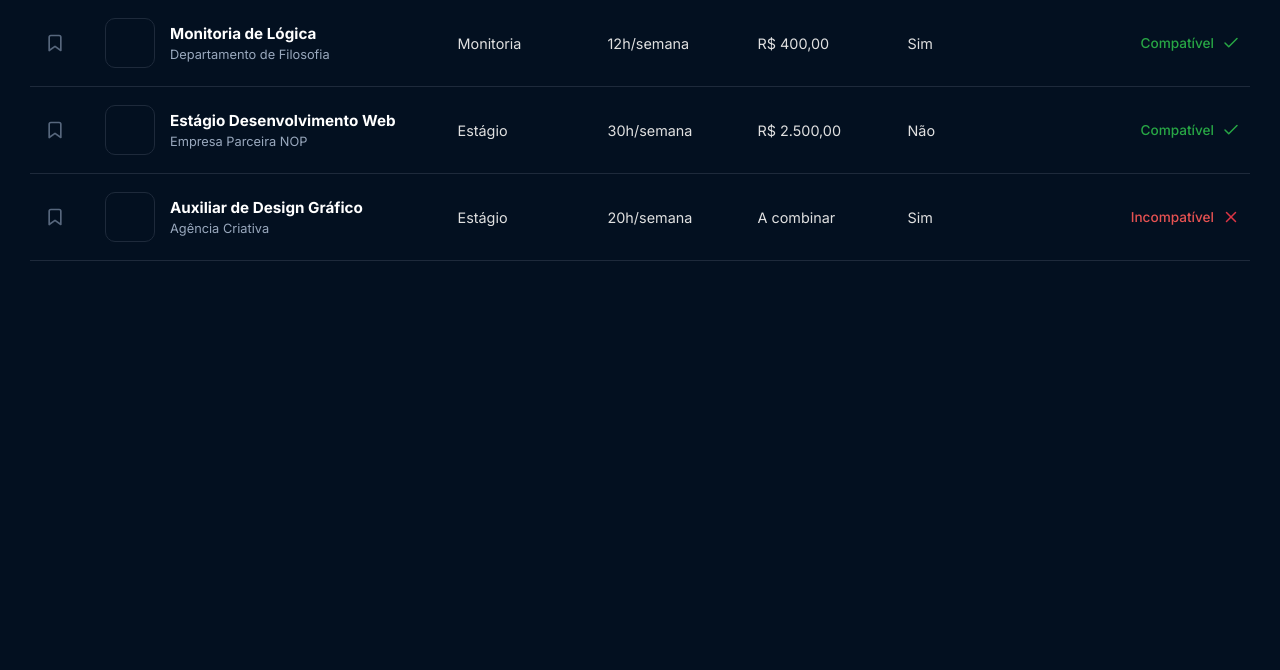
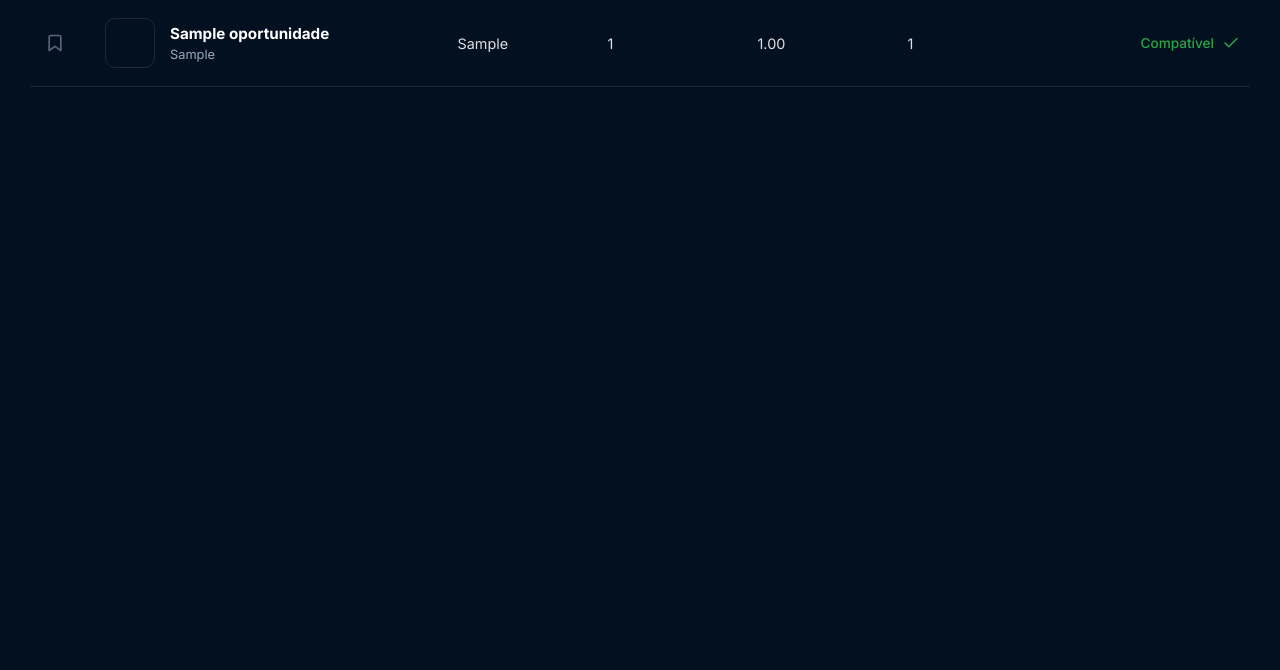
Before and after one commit to udagla5/INF1039---25.2---Time-1, a Django app: page /feed/ in a window 1280 px wide. Shown: the part 130-800 px from the top of the page. Run offline with Django 5.2, Linux system fonts and the light colour scheme; a user stored in the database is signed in; tables that the repository leaves empty hold one stand-in row (values such as "Sample post"); some libraries are stand-ins or nearby versions.

Commit message:
oportunidades banco
feed mostra oportunidades do banco uou

```diff
--- a/Projeto Django/nop/contas/views.py
+++ b/Projeto Django/nop/contas/views.py
@@ -128,6 +128,18 @@ class CustomLogoutView(AuthLogoutView):
 # feed.html - RF4, RF5, RF11
 # ===============================
 
+def FeedView(request):
+
+    oportunidades = Oportunidade.objects.all()
+
+    context = {
+        'oportunidades': oportunidades
+    }
+
+    return render(request, 'feed.html', context=context)
+
+
+
 class FeedView(LoginRequiredMixin, ListView):
     """RF4, RF5, RF11 - Feed de oportunidades com filtros (feed.html)"""
     model = Oportunidade
@@ -136,45 +148,45 @@ class FeedView(LoginRequiredMixin, ListView):
     paginate_by = 12
     login_url = 'login'
 
-    def get_queryset(self):
-        queryset = Oportunidade.objects.filter(status='APROVADA')
+    # def get_queryset(self):
+    #     # queryset = Oportunidade.objects.filter(status='APROVADA')
 
-        # RF4 - Filtrar por interesses do usuário
-        if self.request.user.interesses.exists():
-            interesses_usuario = self.request.user.interesses.values_list('nome', flat=True)
-            queryset = queryset.filter(
-                Q(area__in=interesses_usuario) | Q(tipo__in=interesses_usuario)
-            ).distinct()
+    #     # # RF4 - Filtrar por interesses do usuário
+    #     # if self.request.user.interesses.exists():
+    #     #     interesses_usuario = self.request.user.interesses.values_list('nome', flat=True)
+    #     #     queryset = queryset.filter(
+    #     #         Q(area__in=interesses_usuario) | Q(tipo__in=interesses_usuario)
+    #     #     ).distinct()
 
-        # RF5 - Aplicar filtros da busca
-        busca = self.request.GET.get('busca', '')
-        if busca:
-            queryset = queryset.filter(
-                Q(nome__icontains=busca) |
-                Q(descricao__icontains=busca) |
-                Q(area__icontains=busca) |
-                Q(tipo__icontains=busca)
-            )
+    #     # # RF5 - Aplicar filtros da busca
+    #     # busca = self.request.GET.get('busca', '')
+    #     # if busca:
+    #     #     queryset = queryset.filter(
+    #     #         Q(nome__icontains=busca) |
+    #     #         Q(descricao__icontains=busca) |
+    #     #         Q(area__icontains=busca) |
+    #     #         Q(tipo__icontains=busca)
+    #     #     )
 
-        if self.request.GET.get('horas_min'):
-            queryset = queryset.filter(horas_complementares__gte=self.request.GET.get('horas_min'))
+    #     # # if self.request.GET.get('horas_min'):
+    #     # #     queryset = queryset.filter(horas_complementares__gte=self.request.GET.get('horas_min'))
 
-        if self.request.GET.get('horas_max'):
-            queryset = queryset.filter(horas_complementares__lte=self.request.GET.get('horas_max'))
+    #     # # if self.request.GET.get('horas_max'):
+    #     # #     queryset = queryset.filter(horas_complementares__lte=self.request.GET.get('horas_max'))
 
-        if self.request.GET.get('carga_horaria_min'):
-            queryset = queryset.filter(carga_horaria__gte=self.request.GET.get('carga_horaria_min'))
+    #     # # if self.request.GET.get('carga_horaria_min'):
+    #     # #     queryset = queryset.filter(carga_horaria__gte=self.request.GET.get('carga_horaria_min'))
 
-        if self.request.GET.get('remunerada'):
-            queryset = queryset.filter(remuneracao__gt=0)
+    #     # # if self.request.GET.get('remunerada'):
+    #     # #     queryset = queryset.filter(remuneracao__gt=0)
 
-        if self.request.GET.get('area'):
-            queryset = queryset.filter(area__icontains=self.request.GET.get('area'))
+    #     # # if self.request.GET.get('area'):
+    #     # #     queryset = queryset.filter(area__icontains=self.request.GET.get('area'))
 
-        # RF11 - Priorizar prazos próximos de encerrar
-        queryset = queryset.order_by('prazo_inscricao', '-data_criacao')
+    #     # # RF11 - Priorizar prazos próximos de encerrar
+    #     # queryset = queryset.order_by('prazo_inscricao', '-data_criacao')
 
-        return queryset
+    #     return render(request, 'feed.html')
 
     def get_context_data(self, **kwargs):
         context = super().get_context_data(**kwargs)
--- a/Projeto Django/nop/templates/feed.html
+++ b/Projeto Django/nop/templates/feed.html
@@ -76,6 +76,7 @@
   </nav>
 
   <main class="feed" id="conteudo" role="main">
+    {% for oportunidade in oportunidades %}
     <section class="oportunidade-item">
       <div class="oportunidade-col bookmark-col">
         <svg class="bookmark-icon" width="20" height="20" viewBox="0 0 24 24" fill="none" stroke="currentColor" stroke-width="2" stroke-linecap="round" stroke-linejoin="round">
@@ -85,14 +86,14 @@
       <div class="oportunidade-col info-col">
         <div class="info-imagem" style="background-image: url('https://via.placeholder.com/60x60/80A9FF/FFFFFF?text=🧠');"></div>
         <div class="info-texto">
-          <h3>Monitoria de Lógica</h3>
-          <p>Departamento de Filosofia</p>
+          <h3>{{oportunidade.nome}}</h3>
+          <p>{{oportunidade.area}}</p>
         </div>
       </div>
-      <div class="oportunidade-col">Monitoria</div>
-      <div class="oportunidade-col">12h/semana</div>
-      <div class="oportunidade-col">R$ 400,00</div>
-      <div class="oportunidade-col">Sim</div>
+      <div class="oportunidade-col">{{oportunidade.tipo}}</div>
+      <div class="oportunidade-col">{{oportunidade.carga_horaria}}</div>
+      <div class="oportunidade-col">{{oportunidade.remuneracao}}</div>
+      <div class="oportunidade-col">{{oportunidade.horas_complementares}}</div>
       <div class="oportunidade-col compatibilidade-col">
         <span class="status-texto">Compatível</span>
         <svg class="check-icon" width="18" height="18" viewBox="0 0 24 24" fill="none" stroke="#28a745" stroke-width="2" stroke-linecap="round" stroke-linejoin="round">
@@ -100,57 +101,7 @@
         </svg>
       </div>
     </section>
-
-    <section class="oportunidade-item">
-      <div class="oportunidade-col bookmark-col">
-        <svg class="bookmark-icon" width="20" height="20" viewBox="0 0 24 24" fill="none" stroke="currentColor" stroke-width="2" stroke-linecap="round" stroke-linejoin="round">
-          <path d="M19 21l-7-5-7 5V5a2 2 0 0 1 2-2h10a2 2 0 0 1 2 2z"></path>
-        </svg>
-      </div>
-      <div class="oportunidade-col info-col">
-        <div class="info-imagem" style="background-image: url('https://via.placeholder.com/60x60/343a40/FFFFFF?text=💻');"></div>
-        <div class="info-texto">
-          <h3>Estágio Desenvolvimento Web</h3>
-          <p>Empresa Parceira NOP</p>
-        </div>
-      </div>
-      <div class="oportunidade-col">Estágio</div>
-      <div class="oportunidade-col">30h/semana</div>
-      <div class="oportunidade-col">R$ 2.500,00</div>
-      <div class="oportunidade-col">Não</div>
-      <div class="oportunidade-col compatibilidade-col">
-        <span class="status-texto">Compatível</span>
-        <svg class="check-icon" width="18" height="18" viewBox="0 0 24 24" fill="none" stroke="#28a745" stroke-width="2" stroke-linecap="round" stroke-linejoin="round">
-          <polyline points="20 6 9 17 4 12"></polyline>
-        </svg>
-      </div>
-    </section>
-
-    <section class="oportunidade-item">
-        <div class="oportunidade-col bookmark-col">
-          <svg class="bookmark-icon" width="20" height="20" viewBox="0 0 24 24" fill="none" stroke="currentColor" stroke-width="2" stroke-linecap="round" stroke-linejoin="round">
-            <path d="M19 21l-7-5-7 5V5a2 2 0 0 1 2-2h10a2 2 0 0 1 2 2z"></path>
-          </svg>
-        </div>
-        <div class="oportunidade-col info-col">
-          <div class="info-imagem" style="background-image: url('https://via.placeholder.com/60x60/DC3545/FFFFFF?text=🎨');"></div>
-          <div class="info-texto">
-            <h3>Auxiliar de Design Gráfico</h3>
-            <p>Agência Criativa</p>
-          </div>
-        </div>
-        <div class="oportunidade-col">Estágio</div>
-        <div class="oportunidade-col">20h/semana</div>
-        <div class="oportunidade-col">A combinar</div>
-        <div class="oportunidade-col">Sim</div>
-        <div class="oportunidade-col compatibilidade-col incompativel">
-          <span class="status-texto">Incompatível</span>
-          <svg class="x-icon" width="18" height="18" viewBox="0 0 24 24" fill="none" stroke="#dc3545" stroke-width="2" stroke-linecap="round" stroke-linejoin="round">
-            <line x1="18" y1="6" x2="6" y2="18"></line>
-            <line x1="6" y1="6" x2="18" y2="18"></line>
-          </svg>
-        </div>
-      </section>
+    {% endfor %}
   </main>
 </body>
 </html>
```
